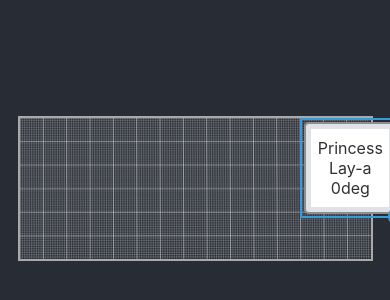
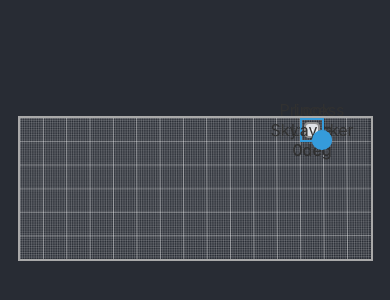
Before and after one commit to EricHech/CloverCanvasSandbox, a React (Create React App) app: page / in a window 390 px wide. Shown: the part 232-532 px from the top of the page. Built offline with nearby package versions, Linux system fonts and the light colour scheme.

Commit message:
Working responsive resize

```diff
--- a/src/components/canvas/Canvas.tsx
+++ b/src/components/canvas/Canvas.tsx
@@ -271,7 +271,6 @@ class Canvas extends React.Component<any, {}> {
   removeMoveListener = () => (this.canvas!.onmousemove = null);
 
   render() {
-    console.log(this.props.characters);
     return (
       <div className="App-body">
         Here is some text.
--- a/src/components/dom/Box.tsx
+++ b/src/components/dom/Box.tsx
@@ -9,6 +9,10 @@ type TProps = {
   position: {
     x: number,
     y: number,
+  };
+  size: {
+    width: number,
+    height: number,
   };
   pixToGrid: (x: number, y: number) => { x: number, y: number };
   gridToPix: (x: number, y: number) => { x: number, y: number };
@@ -23,8 +27,8 @@ type size = {
 }
 
 // move to config file
-const TABLE_MAX_SIZE: size = { width: 200, height: 200 };
-const TABLE_MIN_SIZE: size = { width: 50, height: 50 };
+const TABLE_MAX_SIZE: size = { width: 20, height: 20 };
+const TABLE_MIN_SIZE: size = { width: 5, height: 5 };
 type Degrees = '0deg' | '45deg' | '90deg' | '135deg' | '180deg' | '225deg' | '270deg' | '315deg';
 type Degrees90 = '0deg' | '90deg' | '180deg' | '270deg';
 
@@ -82,7 +86,7 @@ const constrainDrag = (canvasRect: ClientRect, containerRect: ClientRect, relati
   return { top, left };
 }
 
-const constrainResize = (canvasRect: ClientRect, containerRect: ClientRect, clientX: number, clientY: number): { height: number, width: number } => {
+const constrainResize = (canvasRect: ClientRect, containerRect: ClientRect, clientX: number, clientY: number, gridToPix: any): { height: number, width: number } => {
   let width = 0;
   let height = 0;
 
@@ -94,49 +98,52 @@ const constrainResize = (canvasRect: ClientRect, containerRect: ClientRect, clie
   const containerResizeHeight = clientY - containerRect.top;
   const containerAndCanvasBorderDiffHeight = canvasHeightWithOffset - containerRect.top;
 
+
+  const { x: maxWidth, y: maxHeight } = gridToPix(TABLE_MAX_SIZE.width, TABLE_MAX_SIZE.height);
+  const { x: minWidth, y: minHeight } = gridToPix(TABLE_MIN_SIZE.width, TABLE_MIN_SIZE.height);
   // Check if the new size would grow past the boundaries of the layout
   if (clientX <= canvasWidthWithOffset) {
     // Check if the new size would be greater than the max
-    if (containerResizeWidth <= TABLE_MAX_SIZE.width) {
+    if (containerResizeWidth <= maxWidth) {
       // Calculate the new width and height based on the difference between the top/left and the position of the mouse at the bottom/right
       width = containerResizeWidth;
     } else {
-      width = TABLE_MAX_SIZE.width;
+      width = maxWidth;
     }
   } else {
     // Grow until the table either hits the boundaries or its max size
-    if (containerAndCanvasBorderDiffWidth < TABLE_MAX_SIZE.width) {
+    if (containerAndCanvasBorderDiffWidth < maxWidth) {
       width = containerAndCanvasBorderDiffWidth;
     } else {
-      width = TABLE_MAX_SIZE.width;
+      width = maxWidth;
     }
   }
 
   // Check if the new size would grow past the boundaries of the layout
   if (clientY <= canvasHeightWithOffset) {
     // Check if the new size would be greater than the max
-    if (containerResizeHeight <= TABLE_MAX_SIZE.height) {
+    if (containerResizeHeight <= maxHeight) {
       // Calculate the new width and height based on the difference between the top/left and the position of the mouse at the bottom/right
       height = containerResizeHeight;
     } else {
-      height = TABLE_MAX_SIZE.height;
+      height = maxHeight;
     }
   } else {
     // Grow until the table either hits the boundaries or its max size
-    if (containerAndCanvasBorderDiffHeight < TABLE_MAX_SIZE.height) {
+    if (containerAndCanvasBorderDiffHeight < maxHeight) {
       height = containerAndCanvasBorderDiffHeight;
     } else {
-      height = TABLE_MAX_SIZE.height;
+      height = maxHeight;
     }
   }
 
   // Keep the tables above the minimum size
-  if (containerResizeWidth <= TABLE_MIN_SIZE.width) {
-    width = TABLE_MIN_SIZE.width;
+  if (containerResizeWidth <= minWidth) {
+    width = minWidth;
   }
 
-  if (containerResizeHeight <= TABLE_MIN_SIZE.height) {
-    height = TABLE_MIN_SIZE.height;
+  if (containerResizeHeight <= minHeight) {
+    height = minHeight;
   }
 
   return { height, width };
@@ -169,21 +176,29 @@ class Box extends React.Component<TProps> {
   private shouldRotate: boolean = false;
   private dragging: boolean = false;
   private rotationIdx: number = 0;
-  private gridPos: {
+  private tablePosOnGrid: {
     x: number,
     y: number,
   } = { x: 0, y: 0 };
+  private tableSizeOnGrid: {
+    width: number,
+    height: number,
+  } = { width: 0, height: 0 };
 
   componentDidMount() {
-    const moveTable = createCSSEditFunc(this.container);
+    const editTable = createCSSEditFunc(this.container);
 
-    moveTable('top', this.props.position.y);
-    moveTable('left', this.props.position.x);
+    editTable('top', this.props.position.y);
+    editTable('left', this.props.position.x);
 
-    this.gridPos = this.props.pixToGrid(this.props.position.x, this.props.position.y);
+    editTable('height', this.props.size.height);
+    editTable('width', this.props.size.width);
+
+    this.tablePosOnGrid = this.props.pixToGrid(this.props.position.x, this.props.position.y);
+    const size = this.props.pixToGrid(this.props.size.width, this.props.size.height);
+    this.tableSizeOnGrid = { width: size.x, height: size.y };
 
     window.addEventListener('resize', this.handleWindowResize);
-
   }
 
   componentWillUnmount() {
@@ -193,12 +208,15 @@ class Box extends React.Component<TProps> {
   handleWindowResize = throttle(() => {
     const containerRect = this.container.current!.getBoundingClientRect();
 
-    const moveTable = createCSSEditFunc(this.container);
+    const editTable = createCSSEditFunc(this.container);
 
-    const { x, y } = this.props.gridToPix(this.gridPos.x, this.gridPos.y);
+    const { x, y } = this.props.gridToPix(this.tablePosOnGrid.x, this.tablePosOnGrid.y);
+    const { x: width, y: height } = this.props.gridToPix(this.tableSizeOnGrid.width, this.tableSizeOnGrid.height);
 
-    moveTable('top', y);
-    moveTable('left', x);
+    editTable('top', y);
+    editTable('left', x);
+    editTable('width', width);
+    editTable('height', height);
   }, THROTTLE_SPEED);
 
   setRotate = () => {
@@ -284,7 +302,7 @@ class Box extends React.Component<TProps> {
     moveTable('top', newTop);
     moveTable('left', newLeft);
 
-    this.gridPos = this.props.pixToGrid(newLeft, newTop);
+    this.tablePosOnGrid = this.props.pixToGrid(newLeft, newTop);
   };
 
   startResize = (e: React.MouseEvent<HTMLDivElement>) => {
@@ -306,10 +324,16 @@ class Box extends React.Component<TProps> {
 
     const resizeTable = createCSSEditFunc(this.container);
 
-    const { height, width } = constrainResize(canvasRect, containerRect, clientX, clientY);
+    const { height, width } = constrainResize(canvasRect, containerRect, clientX, clientY, this.props.gridToPix);
 
-    resizeTable('height', this.props.snapToGrid(height));
-    resizeTable('width', this.props.snapToGrid(width));
+    const newWidth = this.props.snapToGrid(width);
+    const newHeight = this.props.snapToGrid(height)
+
+    resizeTable('height', newHeight);
+    resizeTable('width', newWidth);
+
+    const { x: _width, y: _height } = this.props.pixToGrid(newWidth, newHeight);
+    this.tableSizeOnGrid = { width: _width, height: _height };
   };
 
   // TODO: Check if any helper functions can be used instead
--- a/src/components/dom/CanvasElements.tsx
+++ b/src/components/dom/CanvasElements.tsx
@@ -153,6 +153,8 @@ class CanvasElements extends React.Component<TProps, TState> {
       each.color = colors[i];
       each.x = 120;
       each.y = 0;
+      each.width = 10;
+      each.height = 10;
       return each;
     });
 
@@ -168,8 +170,8 @@ class CanvasElements extends React.Component<TProps, TState> {
                 tables={test}
                 floorplan={this.floorplan}
                 reorder={this.reorder}
-                canvasDimensions={{ w: this.width, h: this.height }}
-                grid={{ w: this.state.GRID_SIZE_W, h: this.state.GRID_SIZE_H }}
+                canvasDimensions={{ width: this.width, height: this.height }}
+                grid={{ width: this.state.GRID_SIZE_W, height: this.state.GRID_SIZE_H }}
               />
             }
           </div>
--- a/src/components/dom/Grid.tsx
+++ b/src/components/dom/Grid.tsx
@@ -4,19 +4,23 @@ import Box from './Box';
 const snapToGridCreator = (gridSize: number) => (value: number): number => Math.round(value / gridSize) * gridSize;
 
 class Grid extends React.Component<any> {
-  private snapToGrid: (pos: number) => number = snapToGridCreator(this.props.grid.h);
+  private snapToGrid: (pos: number) => number = snapToGridCreator(this.props.grid.height);
+
+  componentDidUpdate() {
+    this.snapToGrid = snapToGridCreator(this.props.grid.height);
+  }
 
   pixToGrid = (x: number, y: number) => {
-    const newX = Math.round(x / this.props.grid.w);
-    const newY = Math.round(y / this.props.grid.h);
+    const newX = Math.round(x / this.props.grid.width);
+    const newY = Math.round(y / this.props.grid.height);
 
     const thing = { x: isNaN(newX) ? 0 : newX, y: isNaN(newY) ? 0 : newY };
     return thing;
   }
 
   gridToPix = (x: number, y: number) => {
-    const newX = x * this.props.grid.w;
-    const newY = y * this.props.grid.h;
+    const newX = x * this.props.grid.width;
+    const newY = y * this.props.grid.height;
 
     return { x: newX, y: newY };
   }
@@ -24,15 +28,18 @@ class Grid extends React.Component<any> {
   render() {
     return (
       <>
-        {this.props.tables.map((each: any, i: number, arr: any[]) => (
-          <Box key={each.name} floorplan={this.props.floorplan} box={each}
+        {this.props.tables.map((each: any, i: number, arr: any[]) => {
+          const position = this.gridToPix(each.x, each.y);
+          const size = this.gridToPix(each.width, each.height);
+          return (<Box key={each.name} floorplan={this.props.floorplan} box={each}
             highestIdx={arr.length} reorder={this.props.reorder}
-            position={this.gridToPix(each.x, each.y)}
+            position={position}
+            size={{ width: size.x, height: size.y }}
             pixToGrid={this.pixToGrid}
             gridToPix={this.gridToPix}
             snapToGrid={this.snapToGrid}
-            />
-        ))}
+          />)
+        })}
       </>
     );
   }
```
